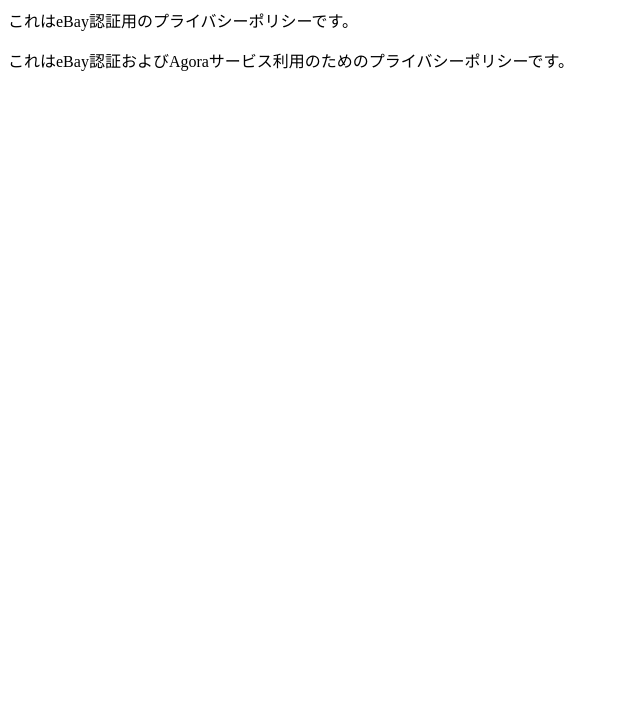
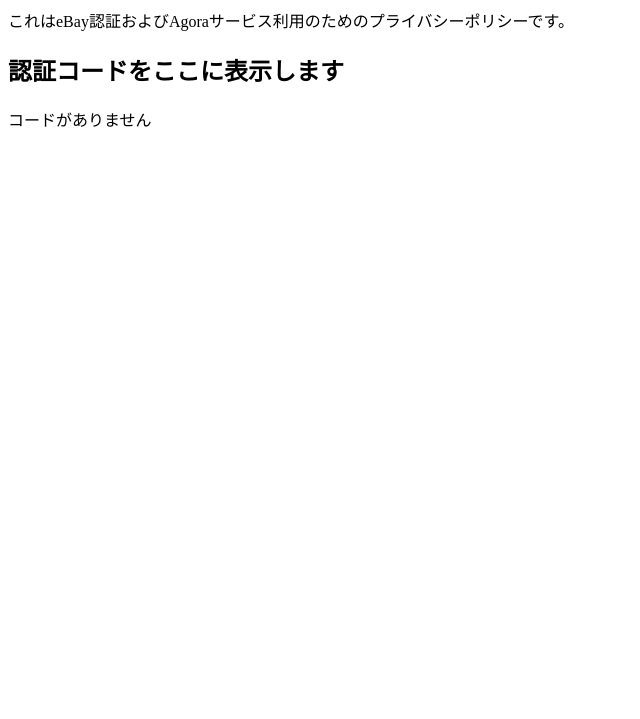
Before and after one commit to Kanta1613/privacy-policy, a plain HTML site: page index.html in a window 1280 px wide. Shown: the part 81-800 px from the top of the page, without its empty margins (0-640 px from the left). Drawn offline with Linux system fonts and the light colour scheme.

Commit message:
Update index.html

```diff
--- a/index.html
+++ b/index.html
@@ -6,7 +6,15 @@
 </head>
 <body>
   <h1>プライバシーポリシー</h1>
-  <p>これはeBay認証用のプライバシーポリシーです。</p>
   <p>これはeBay認証およびAgoraサービス利用のためのプライバシーポリシーです。</p>
+
+  <h2>認証コードをここに表示します</h2>
+  <div id="code-area"></div>
+
+  <script>
+    const code = new URLSearchParams(window.location.search).get("code");
+    const div = document.getElementById("code-area");
+    div.innerHTML = code ? `<p>${code}</p>` : "<p>コードがありません</p>";
+  </script>
 </body>
 </html>
```
